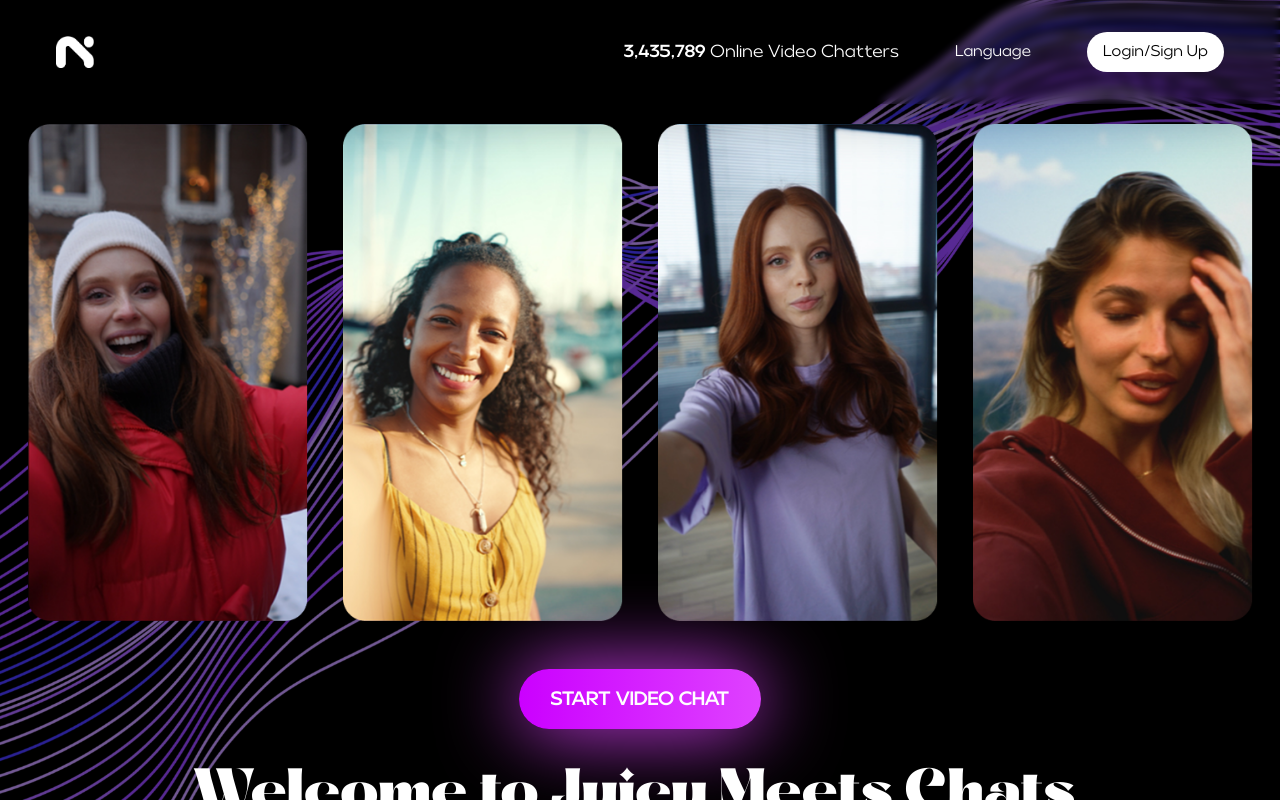
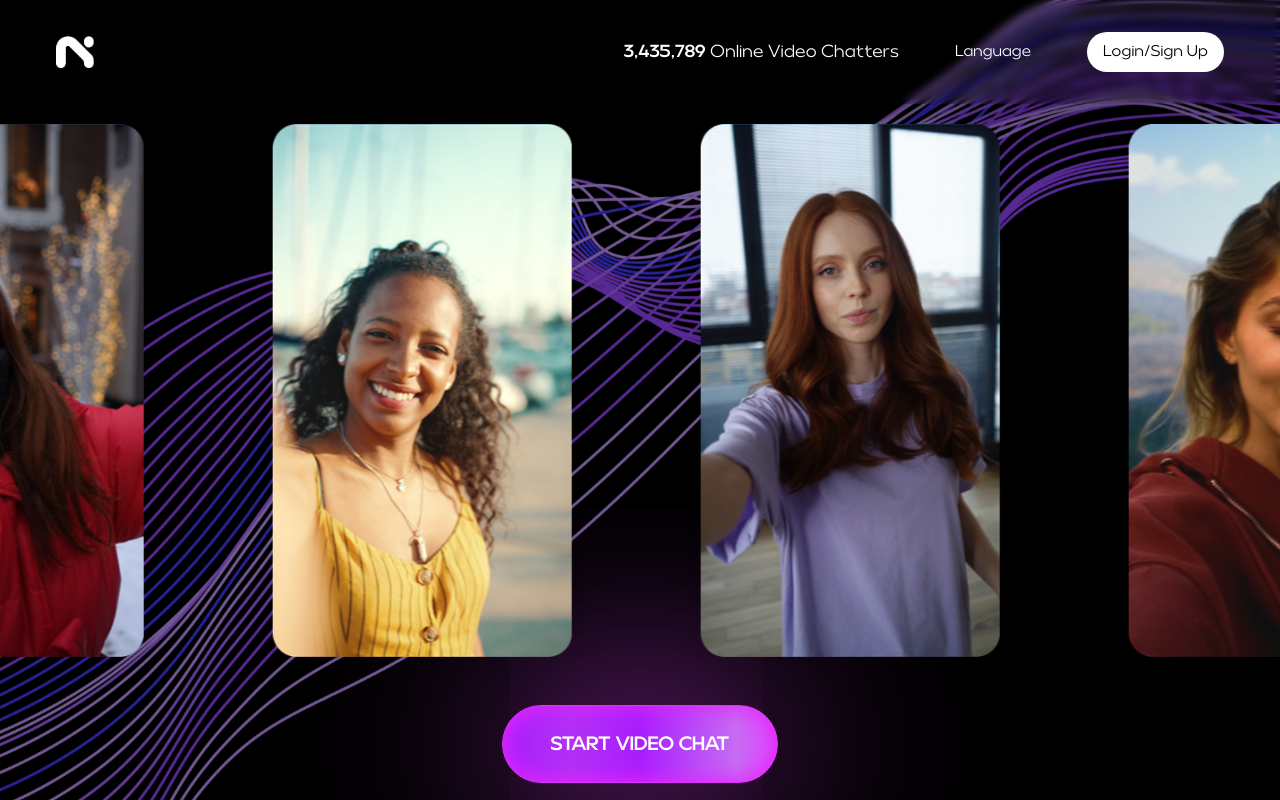
Before and after one commit to MSK-101/Juicy-meets-web, a Next.js app: page / in a window 1280 px wide. Shown: the top 800 px of the page. Built offline with nearby package versions, Linux system fonts and the light colour scheme.

Commit message:
upgrade button gradient

```diff
--- a/src/app/page.tsx
+++ b/src/app/page.tsx
@@ -1,6 +1,7 @@
 import Image from "next/image";
 import Link from "next/link";
 import LoginSignupDialog from "../components/registration/LoginSignupDialog";
+import ImageSlider from "../components/ui/ImageSlider";
 
 export default function Home() {
   return (
@@ -33,42 +34,17 @@ export default function Home() {
         3,435,789 Online Video Chatters
       </div>
 
-      <div className="flex justify-center md:justify-around overflow-hidden gap-4 md:gap-5 px-5 my-5">
-        <Image
-          src="/home/hero_img_1.png"
-          alt="Profile"
-          width={1000}
-          height={100}
-          className="w-[150px] lg:w-[280px] xl:w[320px] shadow-lg"
-        />
-        <Image
-          src="/home/hero_img_2.png"
-          alt="Profile"
-          width={1000}
-          height={100}
-          className="w-[150px] lg:w-[280px] xl:w[320px] shadow-lg"
-        />
-        <Image
-          src="/home/hero_img_3.png"
-          alt="Profile"
-          width={1000}
-          height={100}
-          className="w-[150px] lg:w-[280px] xl:w[320px] shadow-lg"
-        />
-        <Image
-          src="/home/hero_img_4.png"
-          alt="Profile"
-          width={1000}
-          height={100}
-          className="w-[150px] lg:w-[280px] xl:w[320px] shadow-lg"
-        />
-      </div>
+      <ImageSlider imageCount={4} basePath="/home/hero_img_" />
 
       <div className="flex flex-col items-center text-center px-5 mt-4 lg:mt-6">
         <button
-          className="py-4 px-8 rounded-full font-bold text-base md:text-xl my-6 cursor-pointer duration-300 shadow-[0_0_80px_#df42ff] hover:scale-105"
+          className="py-6 px-12 rounded-full font-bold text-base md:text-xl my-6 cursor-pointer duration-300 hover:scale-105"
           style={{
-            background: "linear-gradient(90deg, #cb00ff 0%, #df42ff 100%)",
+            background:
+              "linear-gradient(90deg, #a91dfd 0%, #b231f5 25%, #a91dfd 50%, #c66cf3 85%, #de48ff 100%)",
+            border: "1px solid #e02fff",
+            boxShadow:
+              "inset 0px 0px 0px 0px rgba(0, 255, 0, 0.3), inset 0px 0px 20px 2px #e426ff, 0 0 200px #df42ff",
           }}
         >
           START VIDEO CHAT
```
